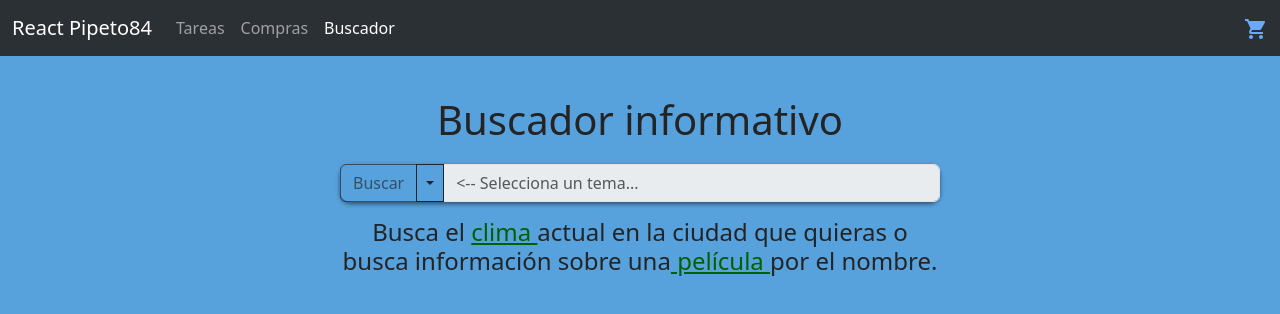
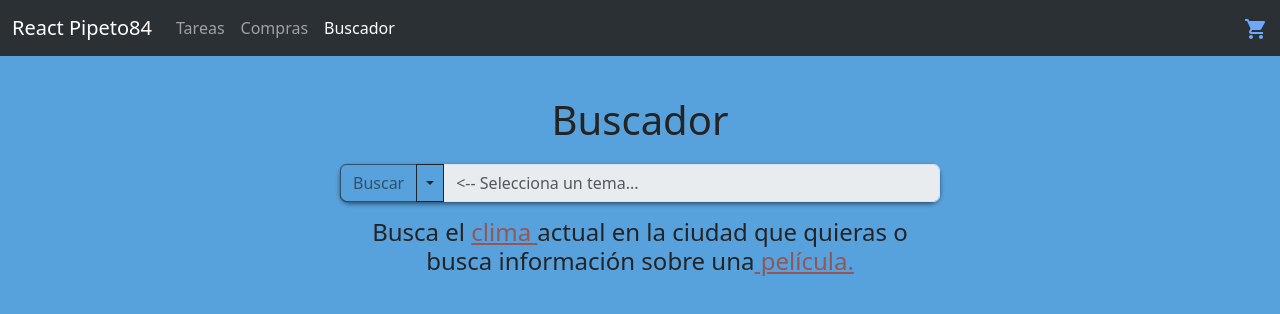
Before and after one commit to Pipeto84/my-react, a React (Vite) app: page /buscador in a window 1280 px wide. Shown: the top 314 px of the page. Built offline with nearby package versions, Linux system fonts and the light colour scheme; no server answers.

Commit message:
movie year

```diff
--- a/src/components/buscador/Peliculas.jsx
+++ b/src/components/buscador/Peliculas.jsx
@@ -6,15 +6,15 @@ export const Peliculas = () => {
   const urlImage = 'https://image.tmdb.org/t/p/w500'
 
   const {infoMovie} = useContext(MovieContext)
-  console.log(Date())
   return (
     <div className="movieList">
       {
+        infoMovie &&
         infoMovie.map(movie => (
           <div key={movie.id} className="movieCard">
             <img src={`${urlImage}${movie.poster_path}`} alt={movie.title} />
             <h2>{movie.title}</h2>
-            <h4>{movie.release_date}</h4>
+            <h5>{movie.release_date.substring(0,4)}</h5>
             <p>{movie.overview}</p>
           </div>
         ))
--- a/src/pages/BuscadorPage.jsx
+++ b/src/pages/BuscadorPage.jsx
@@ -22,8 +22,7 @@ export const BuscadorPage = () => {
     Busca el <a className='aClima' href='#' onClick={clima}>clima </a>
     actual en la ciudad que quieras o busca
     información sobre una
-    <a className='aPelicula' href='#' onClick={peliculas}> película </a>
-    por el nombre.
+    <a className='aPelicula' href='#' onClick={peliculas}> película.</a>
   </h4>
   const handleChanges = (e) => {
     setDataInput(e.target.value)
@@ -77,7 +76,7 @@ export const BuscadorPage = () => {
     }else if (selector === "Peliculas") {
       return "Información Películas"
     }else {
-      return "Buscador informativo"
+      return "Buscador"
     }
   }
   return (
--- a/src/styles/buscador/Buscador.css
+++ b/src/styles/buscador/Buscador.css
@@ -25,5 +25,5 @@
   margin: auto;
 }
 .aClima, .aPelicula {
-  color: rgb(0, 97, 0);
+  color: rgb(148, 86, 86);
 }
```
